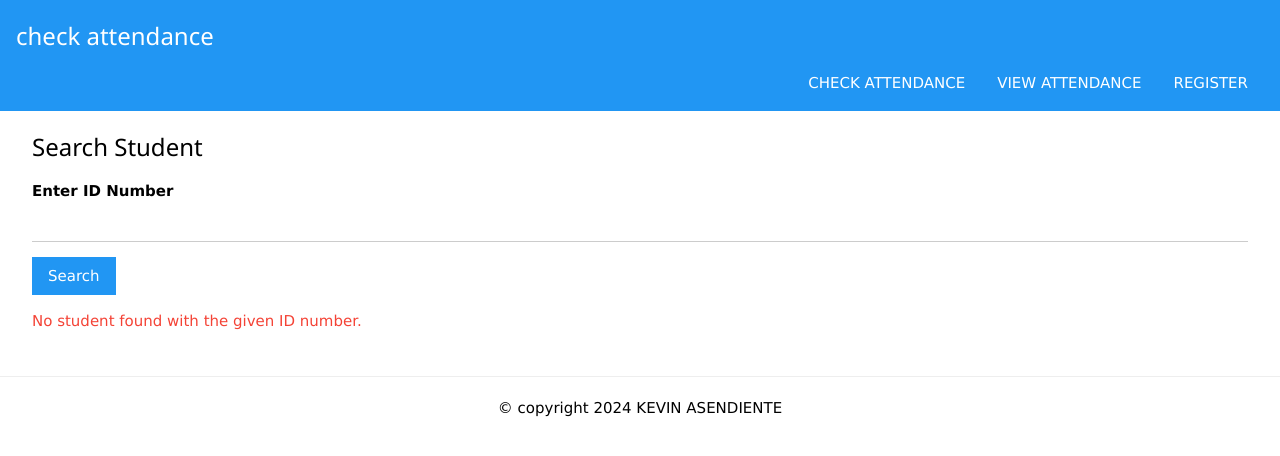
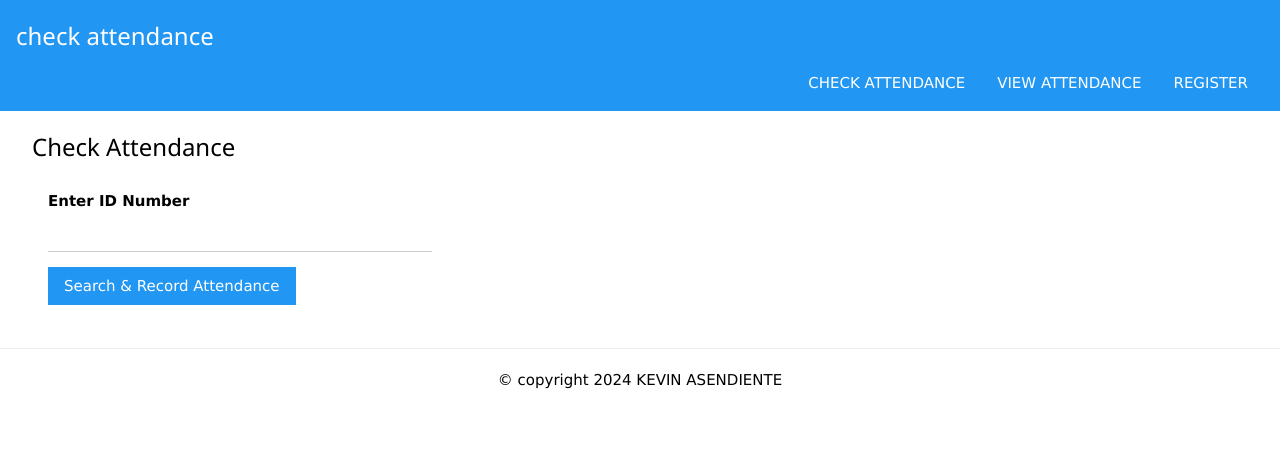
Before and after one commit to ASENDIENTEKevinVance/PYTHON_REGIS, a Flask app: page /checkattendance in a window 1280 px wide. Shown: the top 456 px of the page. Run offline with Flask 3, Linux system fonts and the light colour scheme.

Commit message:
record attendance

```diff
--- a/app.py
+++ b/app.py
@@ -1,6 +1,7 @@
 from flask import Flask,render_template,request,redirect,flash
 from dbhelper import *
 from icecream import ic
+from datetime import datetime
 import pyqrcode
 import os
 
@@ -47,13 +48,49 @@ def index()->None:
     return render_template("index.html",pagetitle="registration",students=students)
 
 @app.route("/viewattendance")
-def viewattendance()->None:
-    return render_template("view_attendance.html",pagetitle="view attendance")
+def viewattendance():
+    attendances = getall_records('attendance')
+    return render_template("view_attendance.html", pagetitle="view attendance", attendances=attendances)
 
-@app.route("/checkattendance")
-def checkattendance()->None:
-    return render_template("check_attendance.html",pagetitle="check attendance")
+@app.route("/checkattendance", methods=['GET', 'POST'])
+def checkattendance():
+    if request.method == 'POST':
+        idno = request.form['idno']
 
+        # Search for the student
+        sql = f"SELECT * FROM students WHERE idno = '{idno}'"
+        student = getprocess(sql)
+
+        if student:
+            # Record attendance
+            student = student[0]  # Get the first result
+            firstname = student['firstname']
+            lastname = student['lastname']
+            logtime = datetime.now().strftime('%Y-%m-%d %H:%M:%S')
+
+            # Insert into attendance table
+            ok = add_record(
+                'attendance',
+                idno=idno,
+                firstname=firstname,
+                lastname=lastname,
+                logtime=logtime
+            )
+
+            if ok:
+                flash('Attendance recorded successfully!')
+            else:
+                flash('Error recording attendance. Check database schema.')
+
+            return render_template(
+                "check_attendance.html",
+                pagetitle="check attendance",
+                student=student
+            )
+        else:
+            flash('No student found with the given ID number.')
+
+    return render_template("check_attendance.html", pagetitle="check attendance")
 
 if __name__=="__main__":
     app.run(debug=True)
--- a/templates/check_attendance.html
+++ b/templates/check_attendance.html
@@ -9,25 +9,32 @@
 
 {% block content %}
 <div class="w3-container">
-    <h3>Search Student</h3>
-    <form method="post" action="/searchstudent">
+    <h3>Check Attendance</h3>
+    <div class="w3-row-padding">
+        <div class="w3-third">
+            <form method="post" action="/checkattendance">
                 <p>
                     <label for="idno"><b>Enter ID Number</b></label>
                     <input type="text" id="idno" name="idno" class="w3-input" required>
                 </p>
                 <p>
-            <button type="submit" class="w3-button w3-blue">Search</button>
+                    <button type="submit" class="w3-button w3-blue">Search & Record Attendance</button>
                 </p>
             </form>
-
+            {% if message %}
+            <p class="w3-text-red">{{ message }}</p>
+            {% endif %}
+        </div>
+        <div class="w3-twothird">
             {% if student %}
-    <div class="w3-card-4 w3-margin-top">
-        <img src="{{ url_for('static', filename='images/' + student['image']) }}" alt="Student Image" style="width:100px; height:100px;">
+            <div class="w3-card-4 w3-padding">
+                <img src="{{ url_for('static', filename=student['image']) }}" alt="Student Image" style="width:150px; height:150px;">
                 <p><b>First Name:</b> {{ student['firstname'] }}</p>
                 <p><b>Last Name:</b> {{ student['lastname'] }}</p>
+                <p class="w3-text-green"><b>Attendance Recorded Successfully!</b></p>
             </div>
-    {% elif student is not none %}
-    <p class="w3-text-red">No student found with the given ID number.</p>
             {% endif %}
         </div>
+    </div>
+</div>
 {% endblock %}
```
Also changed, not shown: register.db. Lines whose indentation alone changed are shown as unchanged.
